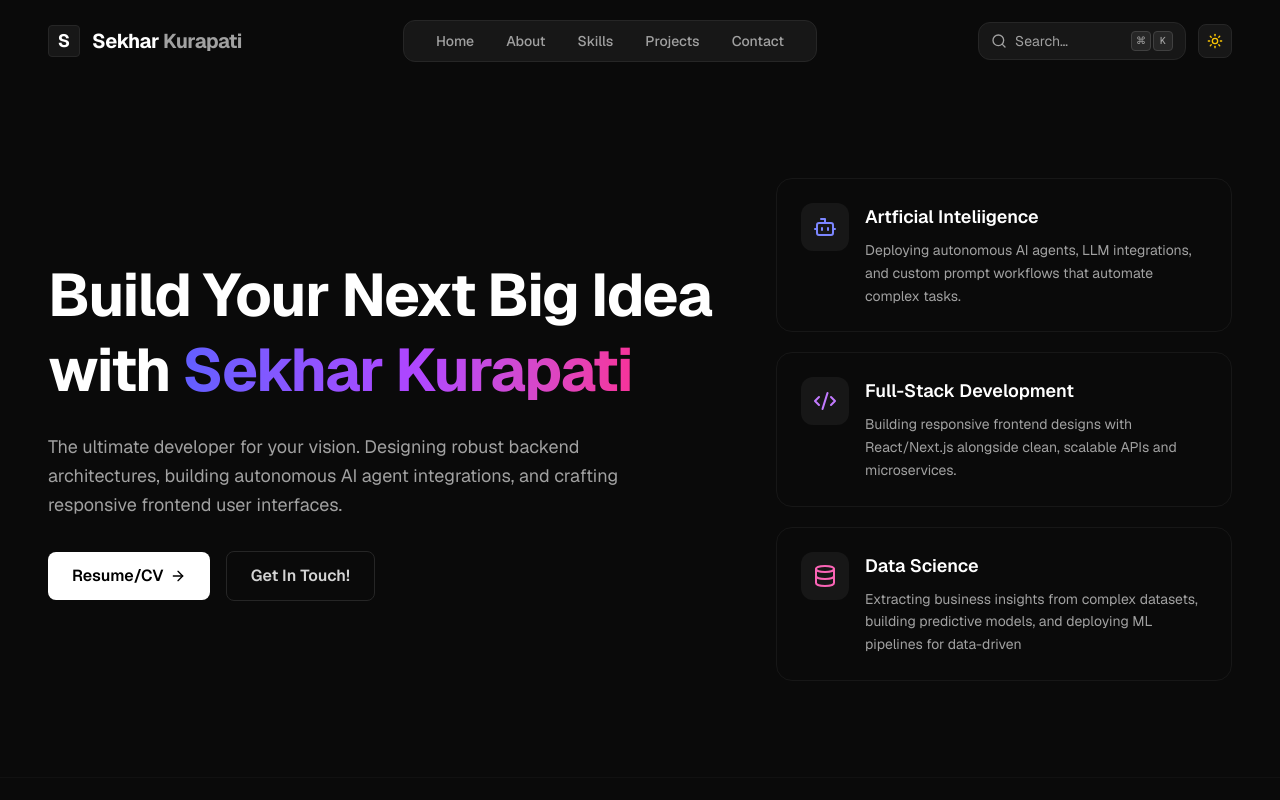
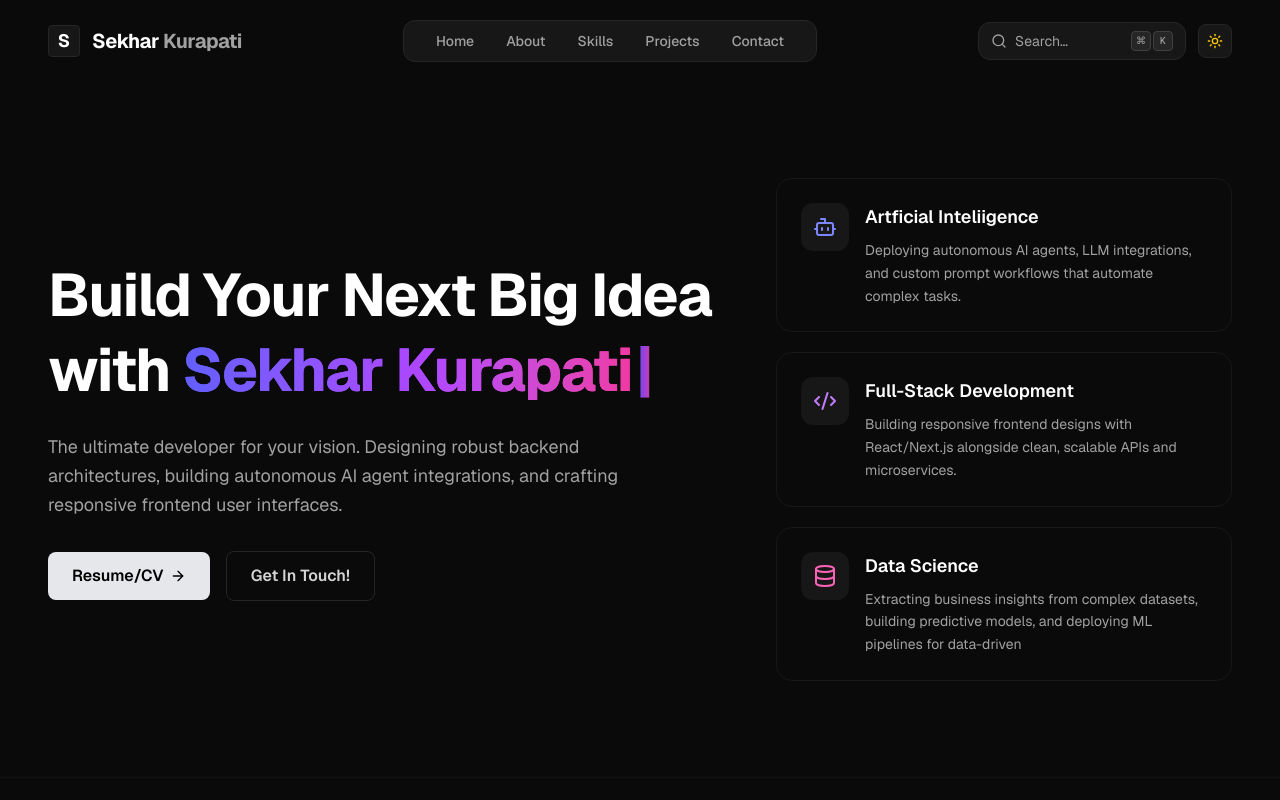
Before and after one commit to Sekhar2186/Sekhar-Kurapati, a Next.js app: page / in a window 1280 px wide. Shown: the top 800 px of the page. Built offline with nearby package versions, Linux system fonts and the light colour scheme.

Commit message:
feat: implement TextType component using GSAP and integrate into hero section

```diff
--- /dev/null
+++ b/components/TextType.jsx
@@ -0,0 +1,174 @@
+'use client';
+
+import { useEffect, useRef, useState, createElement, useMemo, useCallback } from 'react';
+import { gsap } from 'gsap';
+
+const TextType = ({
+  text,
+  as: Component = 'div',
+  typingSpeed = 50,
+  initialDelay = 0,
+  pauseDuration = 2000,
+  deletingSpeed = 30,
+  loop = true,
+  className = '',
+  showCursor = true,
+  hideCursorWhileTyping = false,
+  cursorCharacter = '|',
+  cursorClassName = '',
+  cursorBlinkDuration = 0.5,
+  textColors = [],
+  variableSpeed,
+  onSentenceComplete,
+  startOnVisible = false,
+  reverseMode = false,
+  ...props
+}) => {
+  const [displayedText, setDisplayedText] = useState('');
+  const [currentCharIndex, setCurrentCharIndex] = useState(0);
+  const [isDeleting, setIsDeleting] = useState(false);
+  const [currentTextIndex, setCurrentTextIndex] = useState(0);
+  const [isVisible, setIsVisible] = useState(!startOnVisible);
+  const cursorRef = useRef(null);
+  const containerRef = useRef(null);
+
+  const textArray = useMemo(() => (Array.isArray(text) ? text : [text]), [text]);
+
+  const getRandomSpeed = useCallback(() => {
+    if (!variableSpeed) return typingSpeed;
+    const { min, max } = variableSpeed;
+    return Math.random() * (max - min) + min;
+  }, [variableSpeed, typingSpeed]);
+
+  const getCurrentTextColor = () => {
+    if (textColors.length === 0) return 'inherit';
+    return textColors[currentTextIndex % textColors.length];
+  };
+
+  useEffect(() => {
+    if (!startOnVisible || !containerRef.current) return;
+
+    const observer = new IntersectionObserver(
+      entries => {
+        entries.forEach(entry => {
+          if (entry.isIntersecting) {
+            setIsVisible(true);
+          }
+        });
+      },
+      { threshold: 0.1 }
+    );
+
+    observer.observe(containerRef.current);
+    return () => observer.disconnect();
+  }, [startOnVisible]);
+
+  useEffect(() => {
+    if (showCursor && cursorRef.current) {
+      gsap.set(cursorRef.current, { opacity: 1 });
+      gsap.to(cursorRef.current, {
+        opacity: 0,
+        duration: cursorBlinkDuration,
+        repeat: -1,
+        yoyo: true,
+        ease: 'power2.inOut'
+      });
+    }
+  }, [showCursor, cursorBlinkDuration]);
+
+  useEffect(() => {
+    if (!isVisible) return;
+
+    let timeout;
+
+    const currentText = textArray[currentTextIndex];
+    const processedText = reverseMode ? currentText.split('').reverse().join('') : currentText;
+
+    const executeTypingAnimation = () => {
+      if (isDeleting) {
+        if (displayedText === '') {
+          setIsDeleting(false);
+          if (currentTextIndex === textArray.length - 1 && !loop) {
+            return;
+          }
+
+          if (onSentenceComplete) {
+            onSentenceComplete(textArray[currentTextIndex], currentTextIndex);
+          }
+
+          setCurrentTextIndex(prev => (prev + 1) % textArray.length);
+          setCurrentCharIndex(0);
+          timeout = setTimeout(() => {}, pauseDuration);
+        } else {
+          timeout = setTimeout(() => {
+            setDisplayedText(prev => prev.slice(0, -1));
+          }, deletingSpeed);
+        }
+      } else {
+        if (currentCharIndex < processedText.length) {
+          timeout = setTimeout(
+            () => {
+              setDisplayedText(prev => prev + processedText[currentCharIndex]);
+              setCurrentCharIndex(prev => prev + 1);
+            },
+            variableSpeed ? getRandomSpeed() : typingSpeed
+          );
+        } else if (textArray.length >= 1) {
+          if (!loop && currentTextIndex === textArray.length - 1) return;
+          timeout = setTimeout(() => {
+            setIsDeleting(true);
+          }, pauseDuration);
+        }
+      }
+    };
+
+    if (currentCharIndex === 0 && !isDeleting && displayedText === '') {
+      timeout = setTimeout(executeTypingAnimation, initialDelay);
+    } else {
+      executeTypingAnimation();
+    }
+
+    return () => clearTimeout(timeout);
+    // eslint-disable-next-line react-hooks/exhaustive-deps
+  }, [
+    currentCharIndex,
+    displayedText,
+    isDeleting,
+    typingSpeed,
+    deletingSpeed,
+    pauseDuration,
+    textArray,
+    currentTextIndex,
+    loop,
+    initialDelay,
+    isVisible,
+    reverseMode,
+    variableSpeed,
+    onSentenceComplete
+  ]);
+
+  const shouldHideCursor =
+    hideCursorWhileTyping && (currentCharIndex < textArray[currentTextIndex].length || isDeleting);
+
+  return createElement(
+    Component,
+    {
+      ref: containerRef,
+      className: `inline-block whitespace-pre-wrap tracking-tight ${className}`,
+      ...props
+    },
+    <span className="inline" style={{ color: getCurrentTextColor() || 'inherit' }}>
+      {displayedText}
+    </span>,
+    showCursor && (
+      <span
+        ref={cursorRef}
+        className={`ml-1 inline-block opacity-100 ${shouldHideCursor ? 'hidden' : ''} ${cursorClassName}`}
+      >
+        {cursorCharacter}
+      </span>
+    )
+  );
+};
+
+export default TextType;
--- a/components/sections/hero.tsx
+++ b/components/sections/hero.tsx
@@ -1,5 +1,6 @@
 import { Sparkles, ArrowRight, Target, Code2, Database, Bot } from "lucide-react";
 import Link from "next/link";
+import TextType from "@/components/TextType";
 
 export default function Hero() {
     return (
@@ -20,7 +21,18 @@ export default function Hero() {
                     <h1 className="text-4xl md:text-6xl font-bold tracking-tight leading-tight text-neutral-900 dark:text-white max-w-2xl">
                         Build Your Next Big Idea with{" "}
                         <span className="bg-linear-to-r from-indigo-500 via-purple-500 to-pink-500 bg-clip-text text-transparent">
-                            Sekhar Kurapati
+                            <TextType
+                                text={["Sekhar Kurapati"]}
+                                typingSpeed={60}
+                                initialDelay={300}
+                                loop={false}
+                                showCursor={true}
+                                cursorCharacter="|"
+                                cursorClassName="bg-linear-to-r from-indigo-500 via-purple-500 to-pink-500 bg-clip-text text-transparent"
+                                className="bg-linear-to-r from-indigo-500 via-purple-500 to-pink-500 bg-clip-text text-transparent"
+                                variableSpeed={undefined}
+                                onSentenceComplete={undefined}
+                            />
                         </span>
                     </h1>
 
@@ -33,7 +45,7 @@ export default function Hero() {
                     <div className="mt-8 flex gap-3 md:gap-4 items-center w-full md:w-auto">
                         <Link
                             href="Resume_Sekhar.pdf"
-                            className="inline-flex items-center justify-center gap-1.5 px-3 py-3 md:px-6 md:py-3 rounded-lg bg-neutral-900 dark:bg-white text-white dark:text-black font-semibold hover:opacity-90 transition-opacity flex-1 md:flex-none text-xs sm:text-sm md:text-base text-center"
+                            className="inline-flex items-center justify-center gap-1.5 px-3 py-3 md:px-6 md:py-3 rounded-lg bg-neutral-900 dark:bg-gray-200 text-white dark:text-black font-semibold hover:opacity-90 transition-opacity flex-1 md:flex-none text-xs sm:text-sm md:text-base text-center"
                         >
                             <span className="whitespace-nowrap">Resume/CV</span>
                             <ArrowRight className="h-4 w-4 shrink-0" />
--- a/package.json
+++ b/package.json
@@ -13,6 +13,7 @@
     "clsx": "^2.1.1",
     "cmdk": "^1.1.1",
     "framer-motion": "^12.40.0",
+    "gsap": "^3.15.0",
     "lucide-react": "^1.17.0",
     "motion": "^12.42.2",
     "next": "16.2.7",
```
Also changed, not shown: 1 other file (tests, documents, lock files or other folders).
